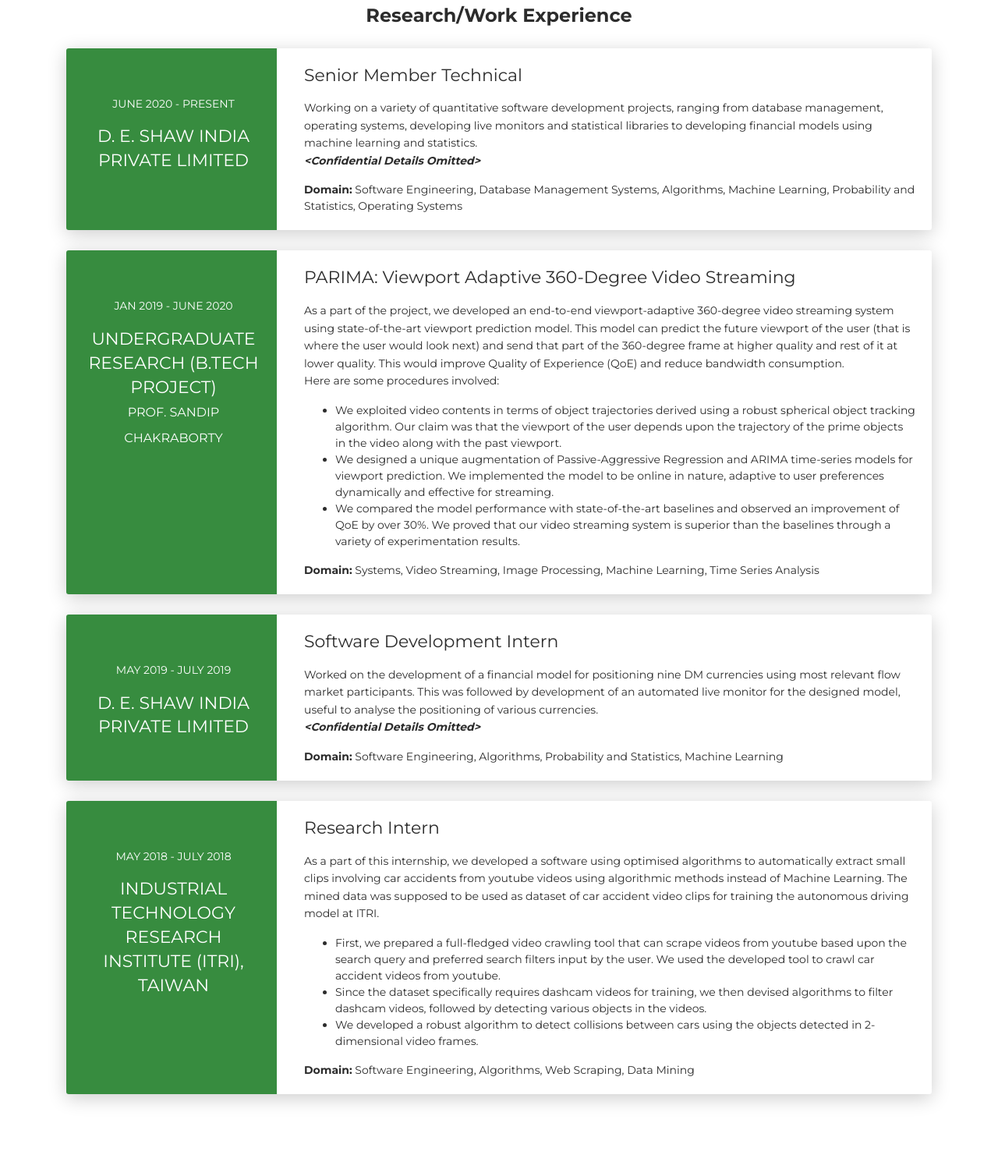
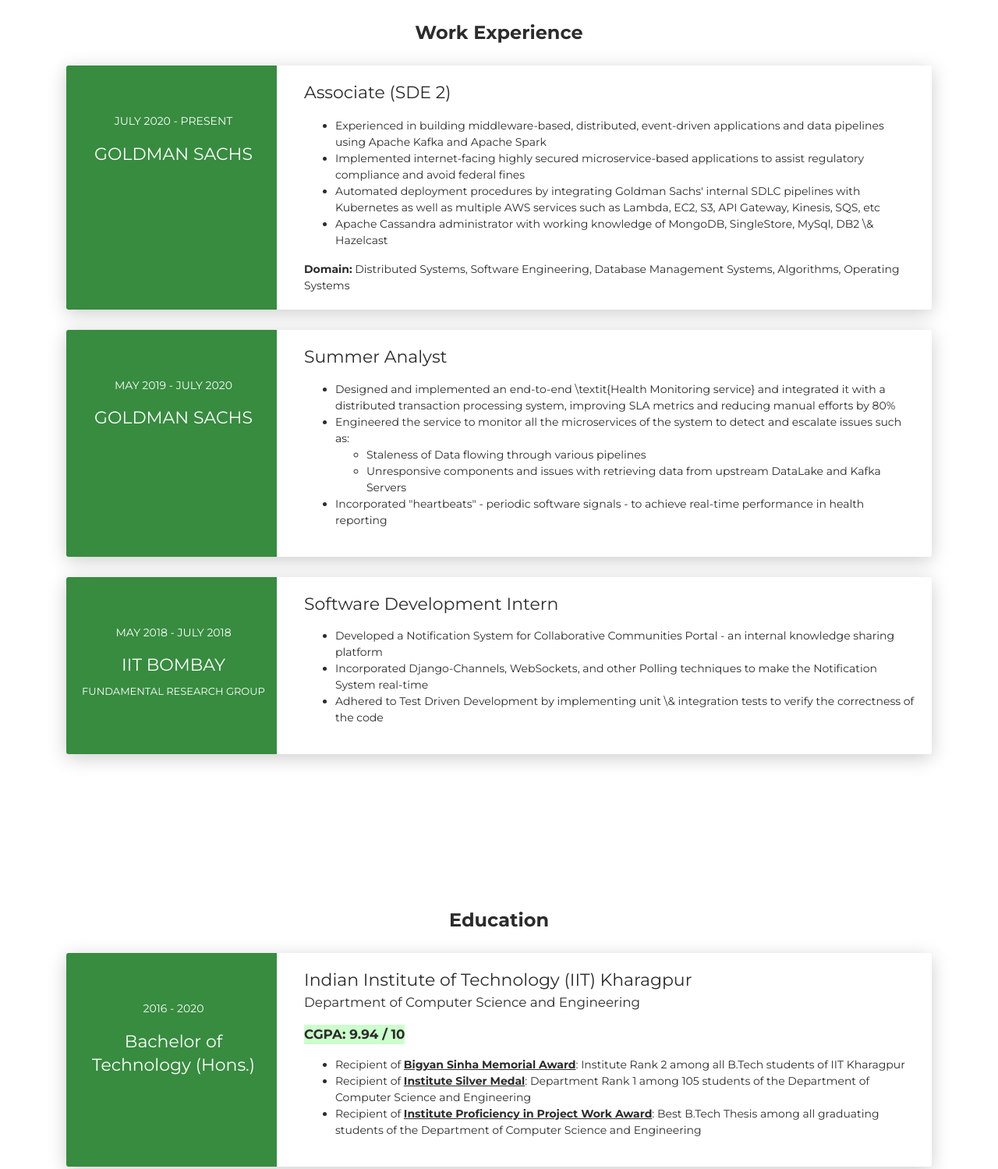
Before and after one commit to Bharat-Reddy/Bharat-Reddy.github.io, a plain HTML site: page index.html in a window 1280 px wide. Shown: the part 1122-2621 px from the top of the page at 78% size. Drawn offline with Linux system fonts and the light colour scheme.

Commit message:
Update Details

```diff
--- a/index.html
+++ b/index.html
@@ -49,10 +49,10 @@
 <div class="profile-page">
   <div class="wrapper">
     <div class="page-header page-header-small" filter-color="green">
-      <div class="page-header-image" data-parallax="true" style="background-image: url('images/cc-bg-1.jpg')"></div>
+      <div class="page-header-image" data-parallax="true" style="background-image: url('images/goldman-sachs.jpg')"></div>
       <div class="container">
         <div class="content-center">
-          <div class="cc-profile-image"><img src="images/bharat.jpg" alt="Image"/></div>
+          <div class="cc-profile-image"><img src="images/bharat-new.jpg" alt="Image"/></div>
           <div class="h2 title">Bharat Reddy</div>
           <p class="category text-white">Computer Science | Software Developer</p>
         </div>
@@ -72,7 +72,7 @@
         <div class="col-lg-6 col-md-12">
           <div class="card-body">
             <div class="h4 mt-0 title">About Me</div>
-            <p>In 2020, I graduated with a B.Tech (Hons.) degree in the Department of Computer Science and Engineering from Indian Institute of Technology (IIT), Kharagpur. Since June 2020, I have been working at D.E.Shaw India Pvt. Ltd., where I have been working at mutiple quantitative and software development projects. The domains of my projects revolve around software development, probability and statistics, machine learning and operating systems. I am particularly interested in exploring systems and networks, specially discovering the way how ML can change the way systems work.  </p></p>
+            <p>In 2020, I graduated with a B.Tech degree in the Department of Computer Science and Engineering from National Institute of Technology (NIT), Calicut. Since July 2020, I have been working at Goldman Sachs, where my team builds and maintains a distributed transaction processing system. I'm experienced in building middleware‐based, distributed, event‐driven internet facing secure applications. My projects mostly revolve around computing systems, specifically distributed systems.  I'm interested in exploring ways to build domain-specific "efficient" distributed systems to tackle data-intensive problems. </p></p>
           </div>
         </div>
         <div class="col-lg-6 col-md-12">
@@ -88,7 +88,7 @@
             </div>
             <div class="row mt-3">
               <div class="col-sm-4"><strong class="text-uppercase">Languages Known:</strong></div>
-              <div class="col-sm-8">English, Hindi</div>
+              <div class="col-sm-8">English, Telugu, Hindi</div>
             </div>
           </div>
         </div>
@@ -98,21 +98,27 @@
 </div>
 <div class="section" id="experience">
   <div class="container cc-experience">
-    <div class="h4 text-center mb-4 title">Research/Work Experience</div>
+    <div class="h4 text-center mb-4 title">Work Experience</div>
 
     <div class="card">
       <div class="row">
         <div class="col-md-3 bg-primary" data-aos="fade-right" data-aos-offset="50" data-aos-duration="500">
           <div class="card-body cc-experience-header">
-            <p>June 2020 - Present</p>
-            <div class="h5">D. E. Shaw India Private Limited</div>
+            <p>July 2020 - Present</p>
+            <div class="h5">Goldman Sachs</div>
           </div>
         </div>
         <div class="col-md-9" data-aos="fade-left" data-aos-offset="50" data-aos-duration="500">
           <div class="card-body">
-            <div class="h5">Senior Member Technical</div>
-            <p>Working on a variety of quantitative software development projects, ranging from database management, operating systems, developing live monitors and statistical libraries to developing financial models using machine learning and statistics. <br><b><i> &lt;Confidential Details Omitted&gt; </i> </b></p>
-              <b>Domain:</b> Software Engineering, Database Management Systems, Algorithms, Machine Learning, Probability and Statistics, Operating Systems
+            <div class="h5">Associate (SDE 2)</div>
+            <p>
+              <ul>
+                <li>Experienced in building middleware-based, distributed, event-driven applications and data pipelines using Apache Kafka and Apache Spark</li>
+                <li>Implemented internet-facing highly secured microservice-based applications to assist regulatory compliance and avoid federal fines</li>
+                <li>Automated deployment procedures by integrating Goldman Sachs' internal SDLC pipelines with Kubernetes as well as multiple AWS services such as Lambda, EC2, S3, API Gateway, Kinesis, SQS, etc</li>
+                <li>Apache Cassandra administrator with working knowledge of MongoDB, SingleStore, MySql, DB2 \& Hazelcast</li>
+              </ul>
+              <b>Domain:</b> Distributed Systems, Software Engineering, Database Management Systems, Algorithms, Operating Systems
           </div>
         </div>
       </div>
@@ -122,23 +128,24 @@
       <div class="row">
         <div class="col-md-3 bg-primary" data-aos="fade-right" data-aos-offset="50" data-aos-duration="500">
           <div class="card-body cc-experience-header">
-            <p>Jan 2019 - June 2020</p>
-            <div class="h5">Undergraduate Research (B.Tech Project) <br> <font size=3> Prof. Sandip Chakraborty</font></div>
+            <p>May 2019 - July 2020</p>
+            <div class="h5">Goldman Sachs </div>
           </div>
         </div>
         <div class="col-md-9" data-aos="fade-left" data-aos-offset="50" data-aos-duration="500">
           <div class="card-body">
-            <div class="h5">PARIMA: Viewport Adaptive 360-Degree Video Streaming</div>
-            <p> As a part of the project, we developed an end-to-end viewport-adaptive 360-degree video streaming system using state-of-the-art viewport prediction model. This model can predict the future viewport of the user (that is where the user would look next) and send that part of the 360-degree frame at higher quality and rest of it at lower quality. This would improve Quality of Experience (QoE) and reduce bandwidth consumption.
-
-            <br> Here are some procedures involved:
+            <div class="h5">Summer Analyst</div>
             <ul>
-              <li> We exploited video contents in terms of object trajectories derived using a robust spherical object tracking algorithm. Our claim was that the viewport of the user depends upon the trajectory of the prime objects in the video along with the past viewport. </li>
-              <li> We designed a unique augmentation of Passive-Aggressive Regression and ARIMA time-series models for viewport prediction. We implemented the model to be online in nature, adaptive to user preferences dynamically and effective for streaming. </li>
-              <li> We compared the model performance with state-of-the-art baselines and observed an improvement of QoE by over 30%. We proved that our video streaming system is superior than the baselines through a variety of experimentation results. </li>
+              <li> Designed and implemented an end-to-end \textit{Health Monitoring service} and integrated it with a distributed transaction processing system, improving SLA metrics and reducing manual efforts by 80% </li>
+              <li> Engineered the service to monitor all the microservices of the system to detect and escalate issues such as:
+                <ul>
+                  <li>Staleness of Data flowing through various pipelines</li>
+                  <li>Unresponsive components and issues with retrieving data from upstream DataLake and Kafka Servers</li>
+                </ul>
+              </li>
+              <li> Incorporated "heartbeats" - periodic software signals - to achieve real-time performance in health reporting </li>
             </ul>
           </p>
-          <b>Domain:</b> Systems, Video Streaming, Image Processing, Machine Learning, Time Series Analysis
           </div>
         </div>
       </div>
@@ -148,33 +155,18 @@
       <div class="row">
         <div class="col-md-3 bg-primary" data-aos="fade-right" data-aos-offset="50" data-aos-duration="500">
           <div class="card-body cc-experience-header">
-            <p>May 2019 - July 2019</p>
-            <div class="h5">D. E. Shaw India Private Limited</div>
+            <p>May 2018 - July 2018</p>
+            <div class="h5">IIT Bombay <br> <font size="2.5"> Fundamental Research Group</font></div>
           </div>
         </div>
         <div class="col-md-9" data-aos="fade-left" data-aos-offset="50" data-aos-duration="500">
           <div class="card-body">
             <div class="h5">Software Development Intern</div>
-            <p>Worked on the development of a financial model for positioning nine DM currencies using most relevant flow market participants. This was followed by development of an automated live monitor for the designed model, useful to analyse the positioning of various currencies. <br> <b> <i> &lt;Confidential Details Omitted&gt; </i> </b> </p>
-              <b>Domain:</b> Software Engineering, Algorithms, Probability and Statistics, Machine Learning
-          </div>
-        </div>
-      </div>
-    </div>
-    <div class="card">
-      <div class="row">
-        <div class="col-md-3 bg-primary" data-aos="fade-right" data-aos-offset="50" data-aos-duration="500">
-          <div class="card-body cc-experience-header">
-            <p>May 2018 - July 2018</p>
-            <div class="h5">Industrial Technology Research Institute (ITRI), Taiwan</div>
-          </div>
-        </div>
-        <div class="col-md-9" data-aos="fade-left" data-aos-offset="50" data-aos-duration="500">
-          <div class="card-body">
-            <div class="h5">Research Intern</div>
-            <p> As a part of this internship, we developed a software using optimised algorithms to automatically extract small clips involving car accidents from youtube videos using algorithmic methods instead of Machine Learning. The mined data was supposed to be used as dataset of car accident video clips for training the autonomous driving model at ITRI. <br>
-                <ul> <li>First, we prepared a full-fledged video crawling tool that can scrape videos from youtube based upon the search query and preferred search filters input by the user. We used the developed tool to crawl car accident videos from youtube.</li><li> Since the dataset specifically requires dashcam videos for training, we then devised algorithms to filter dashcam videos, followed by detecting various objects in the videos. </li><li> We developed a robust algorithm to detect collisions between cars using the objects detected in 2-dimensional video frames. </li></ul>  </p>
-              <b>Domain:</b> Software Engineering, Algorithms, Web Scraping, Data Mining
+            <ul>
+              <li>Developed a Notification System for Collaborative Communities Portal - an internal knowledge sharing platform</li>
+              <li>Incorporated Django-Channels, WebSockets, and other Polling techniques to make the Notification System real-time</li>
+              <li>Adhered to Test Driven Development by implementing unit \& integration tests to verify the correctness of the code</li>
+            </ul>
           </div>
         </div>
       </div>
```
Also changed, not shown: images/goldman-sachs.jpg (added), images/lovish.jpg (deleted), 4 other files.
